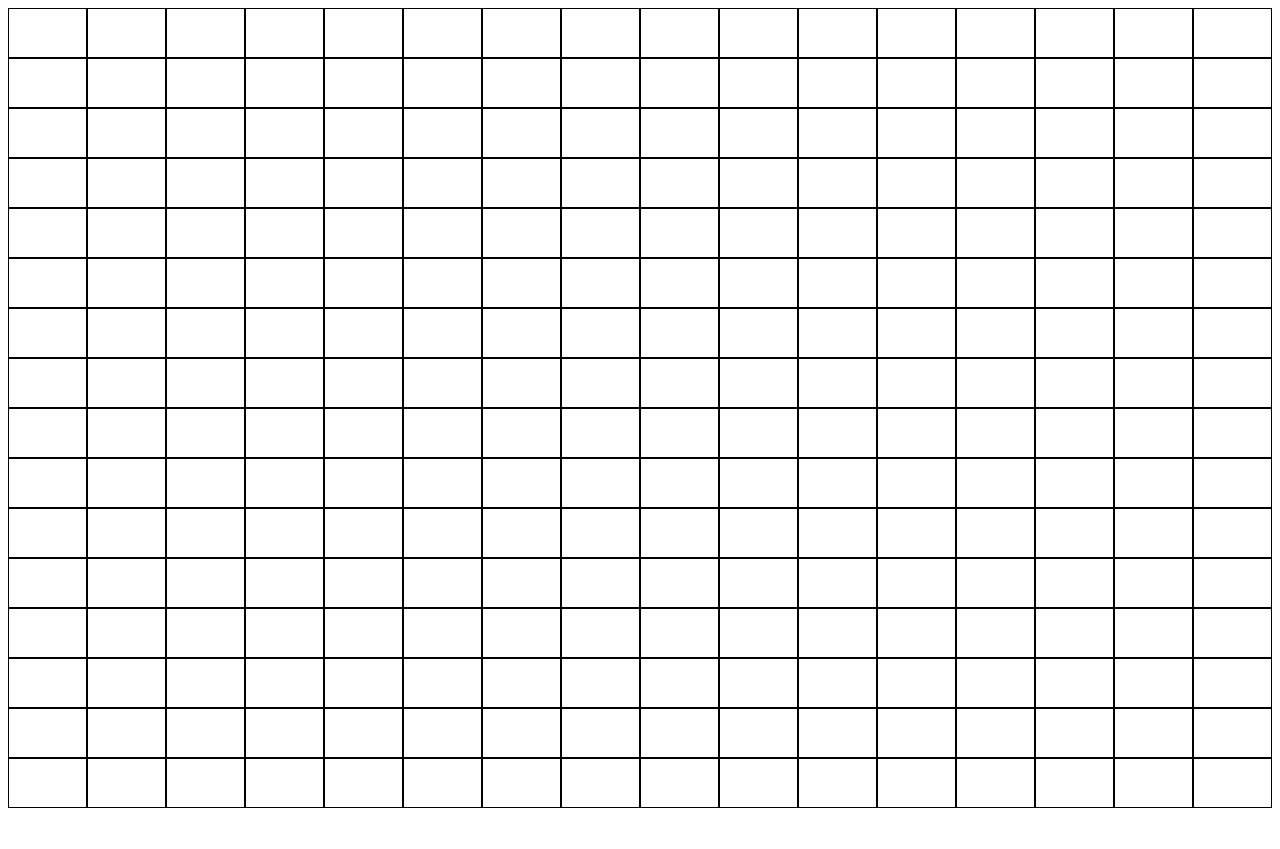
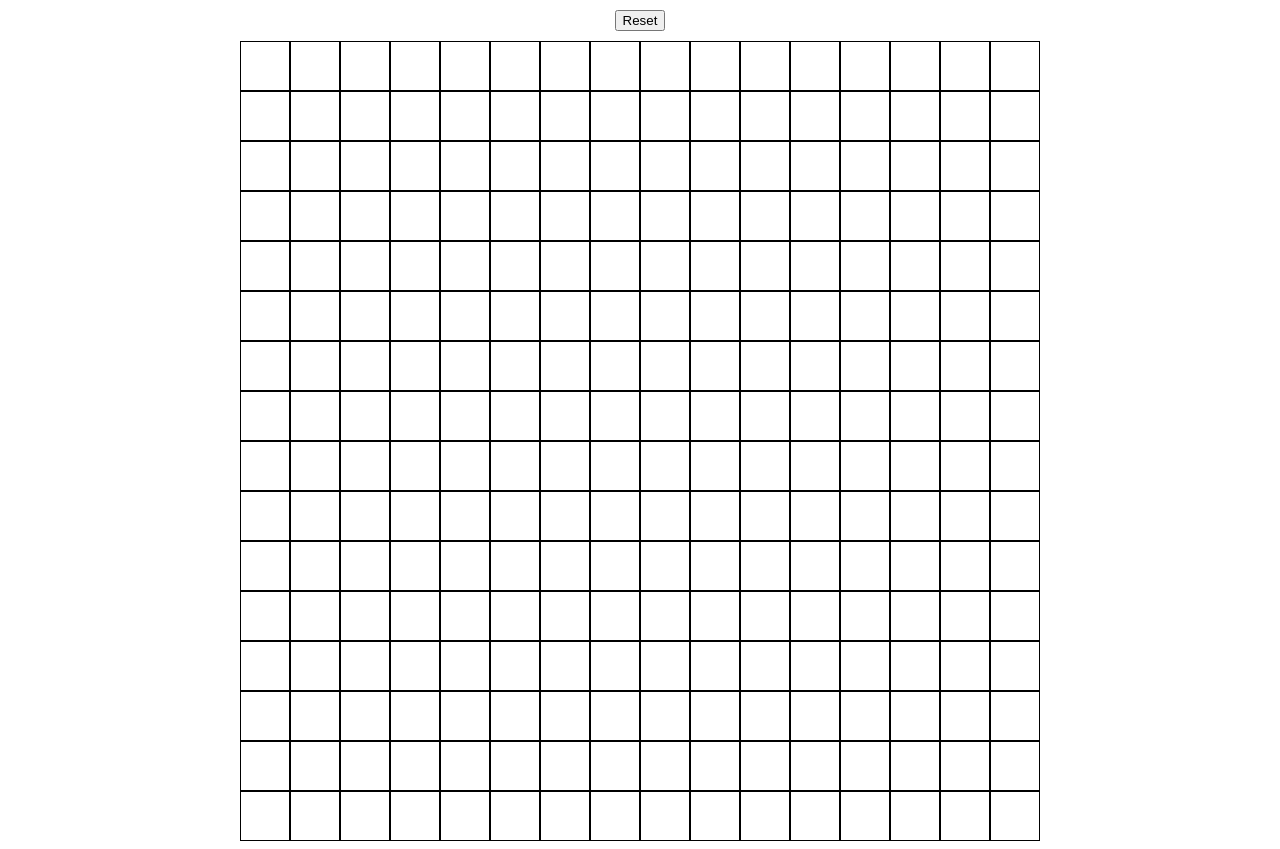
Before and after one commit to Jimminent/Odin_Etch_A_Sketch, a plain HTML site: page index.html in a window 1280 px wide. Before the commit the page ends 816 px from the top, so only its background shows below. Drawn offline with Linux system fonts and the light colour scheme.

Commit message:
create a button to reset the sketch and change number of pixels per side. Begin programming logic

```diff
--- a/index.html
+++ b/index.html
@@ -8,6 +8,8 @@
     <link rel="stylesheet" href="style.css">
 </head>
 <body>
+    <button id="reset">Reset</button>
+
     <div id="gridContainer"></div>
 
     <script src="script.js"></script>
--- a/script.js
+++ b/script.js
@@ -1,4 +1,5 @@
-let grid = 16 * 16;
+let side = 16
+let grid = side * side;
 
 for (i = 0; i < grid; i++) {
     let item = document.createElement("div");
--- a/style.css
+++ b/style.css
@@ -1,10 +1,10 @@
-body {
-    height: 100vh;
-}
+
 
 #gridContainer {
+    margin: auto;
     display: grid;
-    height: 100%;
+    height: 800px;
+    width: 800px;
     grid-template-columns: repeat(16, 1fr);
 	grid-template-rows: repeat(16, 1fr);
 }
@@ -14,6 +14,7 @@ body {
     border: 1px solid black;
 }
 
-/* #gridContainer > div:hover {
-    background-color: black;
-} */
+#reset {
+    display: block;
+    margin: 10px auto;
+}
```
